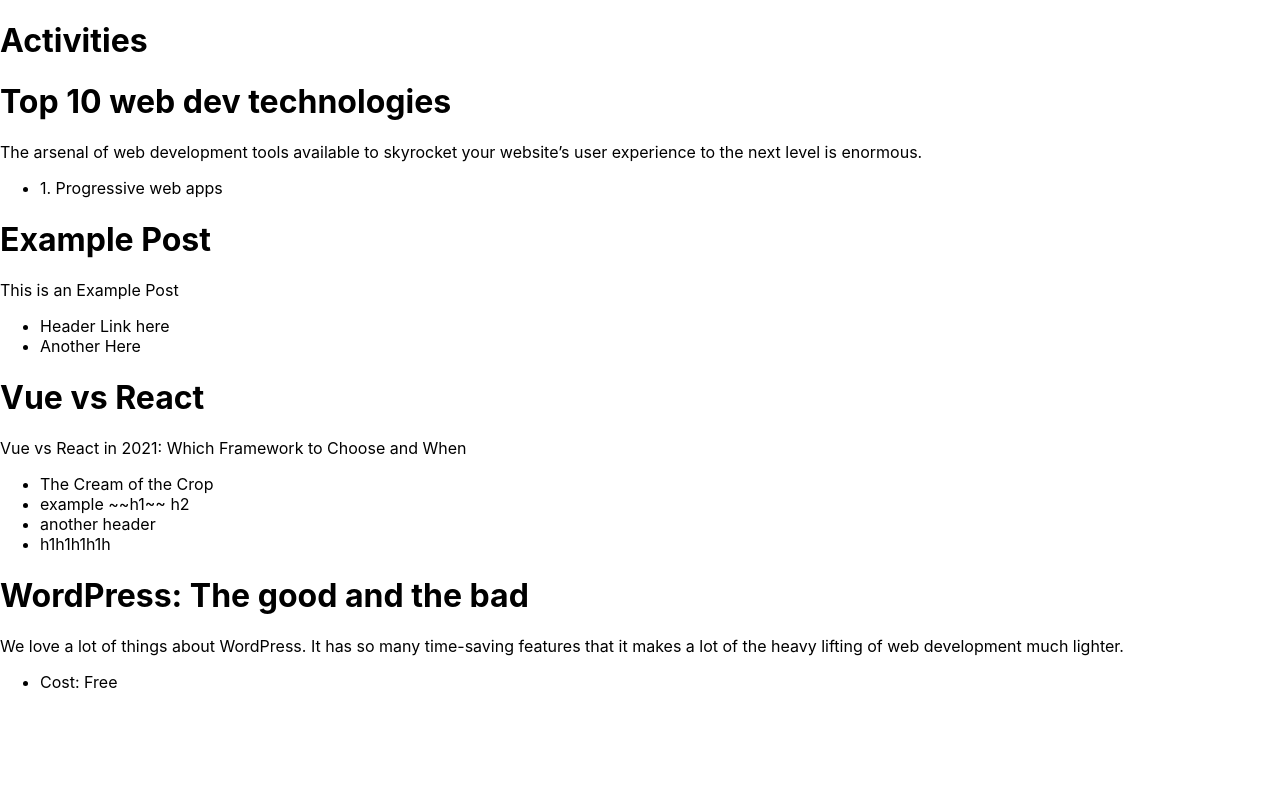
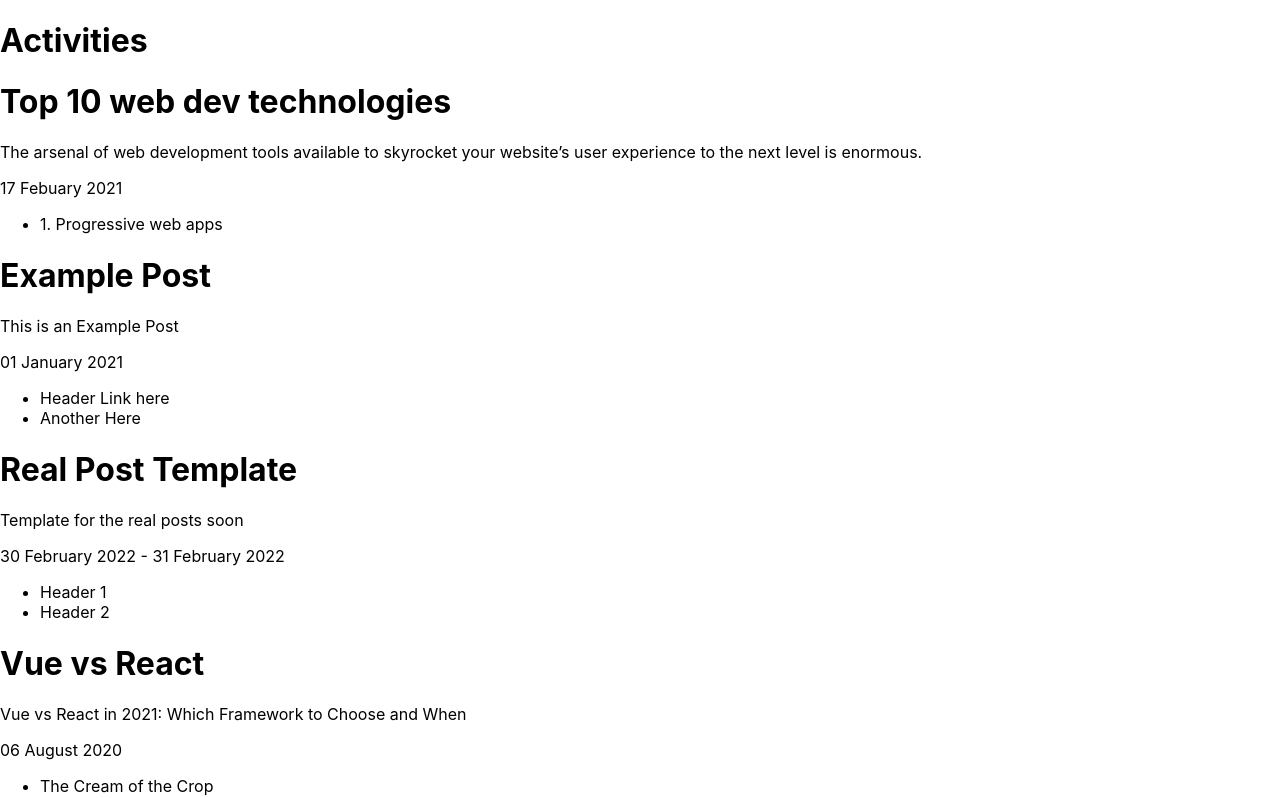
Before and after one commit to chocomilku/EmpTechQ2Portfolio, a Next.js app: page /activities in a window 1280 px wide. Shown: the top 798 px of the page. Built offline with nearby package versions, Linux system fonts and the light colour scheme.

Commit message:
added temporary code as a prototype for future commits
added from-to dates

```diff
--- /dev/null
+++ b/components/DateComponent.tsx
@@ -0,0 +1,9 @@
+import { DateComponentProps } from "../utils/exports";
+
+export const DateComponent = ({ startDate, endDate }: DateComponentProps) => {
+	return (
+		<>
+			{startDate} - {endDate}
+		</>
+	);
+};
--- a/components/PostCard.tsx
+++ b/components/PostCard.tsx
@@ -1,8 +1,14 @@
 import { propRec } from "../utils/exports";
 import Link from "next/link";
 import { ListHeader } from "./ListHeader";
+import { DateComponent } from "./DateComponent";
 
 export const PostCard = ({ metadata }: propRec) => {
+	// temporary code to not break current mdx files. will remove soon
+	const dateCheck = (): boolean => {
+		if (!metadata.date) return false;
+		else return true;
+	};
 	return (
 		<div>
 			<Link href={`/activities/${metadata.slug}`}>
@@ -11,6 +17,16 @@ export const PostCard = ({ metadata }: propRec) => {
 				</a>
 			</Link>
 			<p>{metadata.description}</p>
+			<p>
+				{dateCheck() ? (
+					metadata.date
+				) : (
+					<DateComponent
+						startDate={metadata.startDate}
+						endDate={metadata.endDate}
+					/>
+				)}
+			</p>
 			<ul>
 				{metadata.headers.map((item, i) => {
 					return <ListHeader item={item} page={metadata.slug} key={i} />;
--- /dev/null
+++ b/posts/real-post-template.mdx
@@ -0,0 +1,18 @@
+---
+slug: real-post-template
+title: Real Post Template
+description: Template for the real posts soon
+startDate: 30 February 2022
+endDate: 31 February 2022
+headers:
+  - Header 1
+  - Header 2
+---
+
+## Header 1
+
+Lorem ipsum dolor sit amet, consectetur adipiscing elit. Mauris vestibulum elementum neque, nec porttitor nisl malesuada eu. Curabitur consectetur facilisis ex, at commodo est finibus non.
+
+## Header 2
+
+In risus risus, malesuada sed dictum vitae, lobortis ut sapien. Nam viverra placerat tincidunt. Integer mollis est purus, ut sagittis mauris egestas a. Cras tincidunt lobortis dolor, imperdiet ultrices nulla egestas et. Ut a dui eu quam bibendum malesuada sed ut libero.
```
Also changed, not shown: utils/exports.ts (+8 -1 lines).
